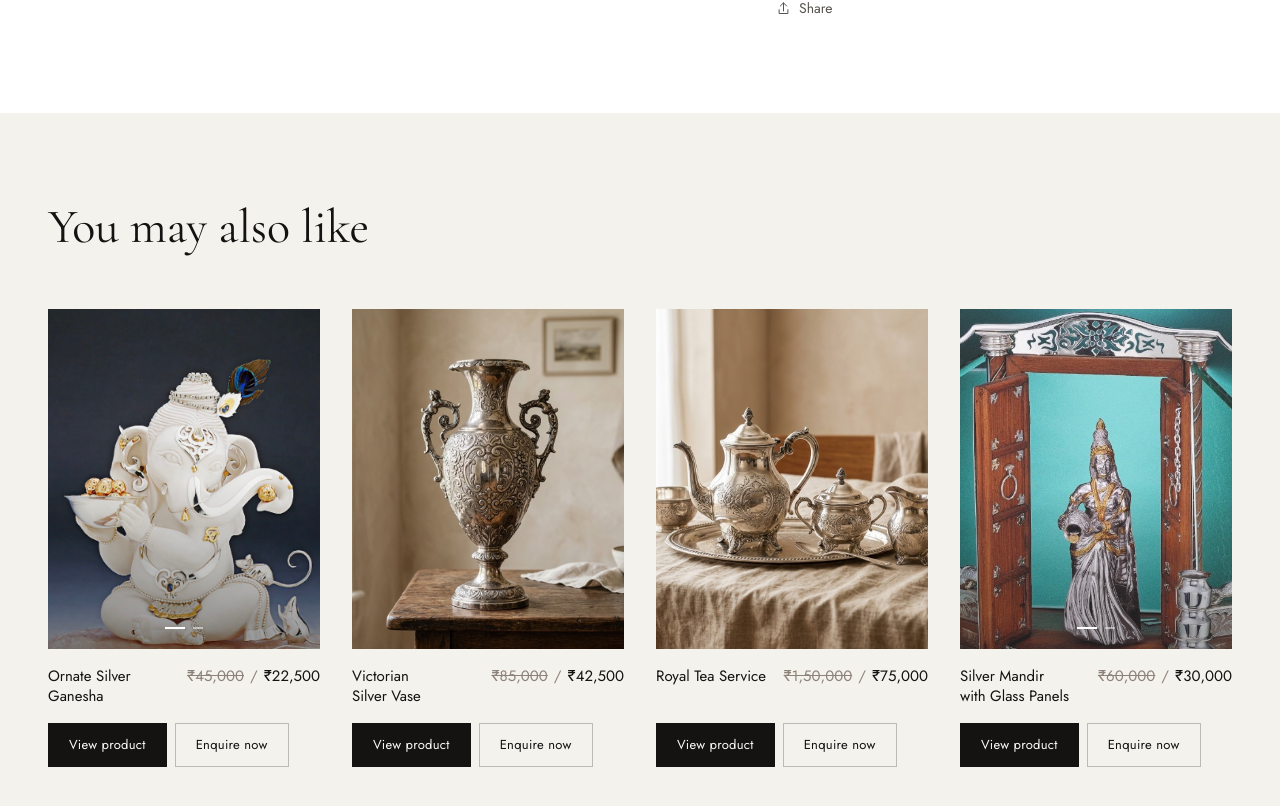
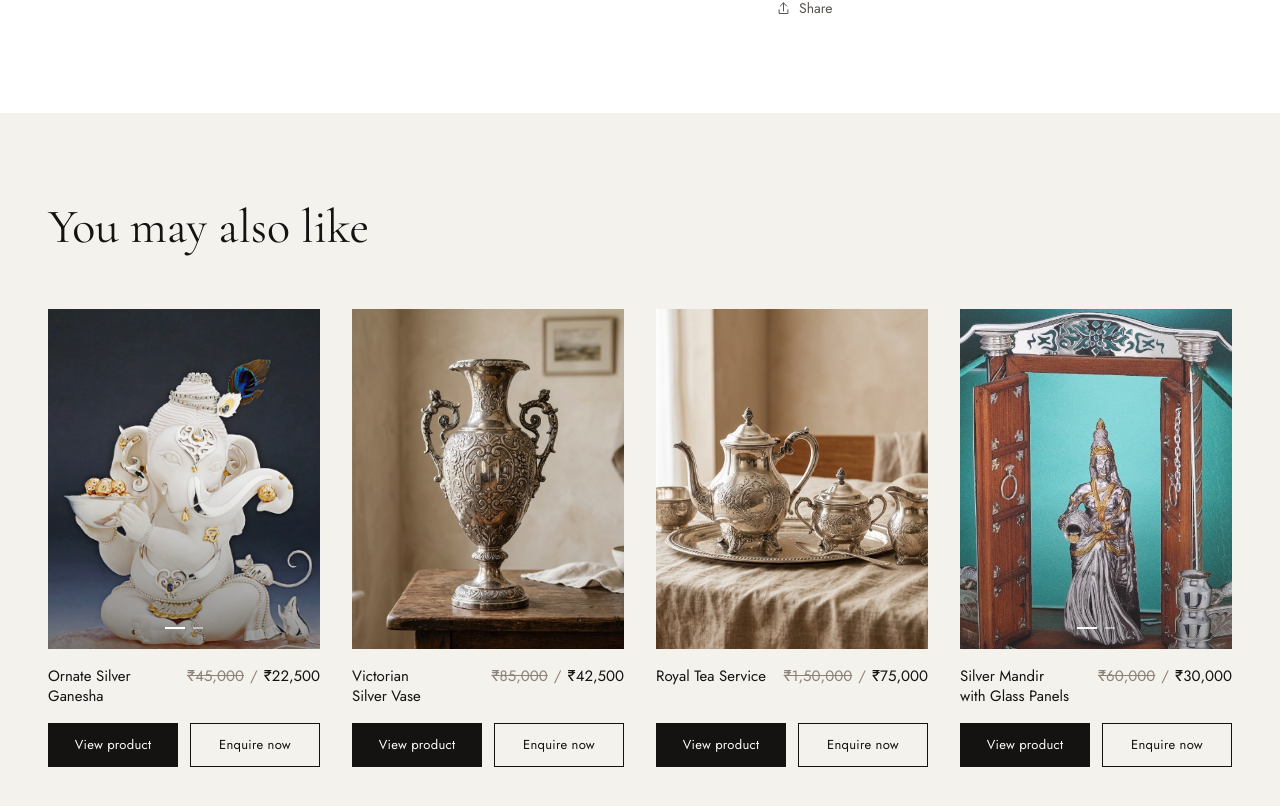
Before and after one commit to Aizen200/lumiere, a Next.js app: page /products/acc-01 in a window 1280 px wide. Shown: the part 947-1753 px from the top of the page. Built offline with nearby package versions, Linux system fonts and the light colour scheme.

Commit message:
completed the fixes

```diff
--- a/src/app/ProductCard.tsx
+++ b/src/app/ProductCard.tsx
@@ -48,16 +48,16 @@ export default function ProductCard({ product }: { product: Product }) {
           <span className="text-ink">{formatPrice(product.sale)}</span>
         </p>
       </div>
-      <div className="flex gap-2 mt-auto">
+      <div className="grid grid-cols-2 gap-3 w-full mt-auto">
         <Link
           href={`/products/${productSlug(product)}`}
-          className="inline-flex items-center justify-center h-11 px-5 border border-ink bg-ink text-[13px] tracking-[0.02em] whitespace-nowrap text-sand-base hover:bg-transparent hover:text-ink transition-colors"
+          className="inline-flex items-center justify-center h-11 px-6 border border-ink bg-ink text-[13px] tracking-[0.02em] whitespace-nowrap text-sand-base hover:bg-transparent hover:text-ink transition-colors"
         >
           View product
         </Link>
         <a
           href={enquiryLink(product)}
-          className="inline-flex items-center justify-center h-11 px-5 border border-ink/25 text-[13px] tracking-[0.02em] whitespace-nowrap text-ink hover:bg-ink hover:border-ink hover:text-sand-base transition-colors"
+          className="inline-flex items-center justify-center h-11 px-6 border border-ink text-[13px] tracking-[0.02em] whitespace-nowrap text-ink hover:bg-ink hover:border-ink hover:text-sand-base transition-colors"
         >
           Enquire now
         </a>
```
